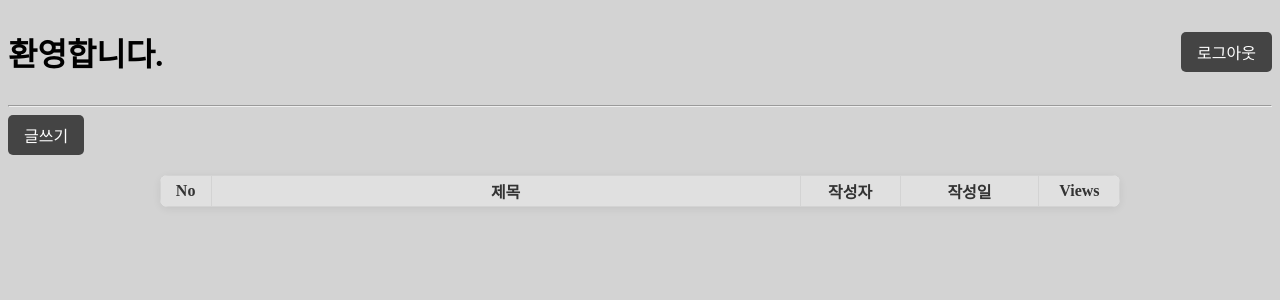
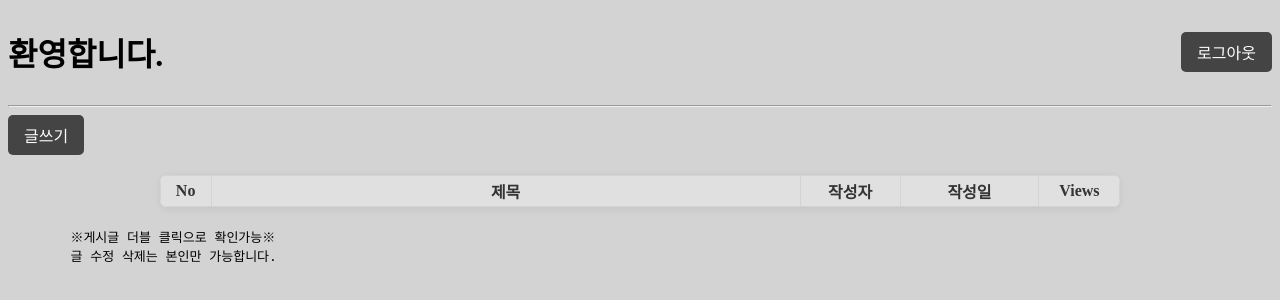
Before and after one commit to dudwo2199/board2, a plain HTML site: page main/main.html in a window 1280 px wide. Drawn offline with Linux system fonts and the light colour scheme.

Commit message:
Update main.html

```diff
--- a/main/main.html
+++ b/main/main.html
@@ -38,6 +38,10 @@
             <!-- 게시글 목록이 여기에 동적으로 추가됩니다. -->
         </tbody>
     </table>
+    <pre>
+        ※게시글 더블 클릭으로 확인가능※
+        글 수정 삭제는 본인만 가능합니다.
+    </pre>
 
     <div class="editModal">
         <div class="editModal-body">
```
